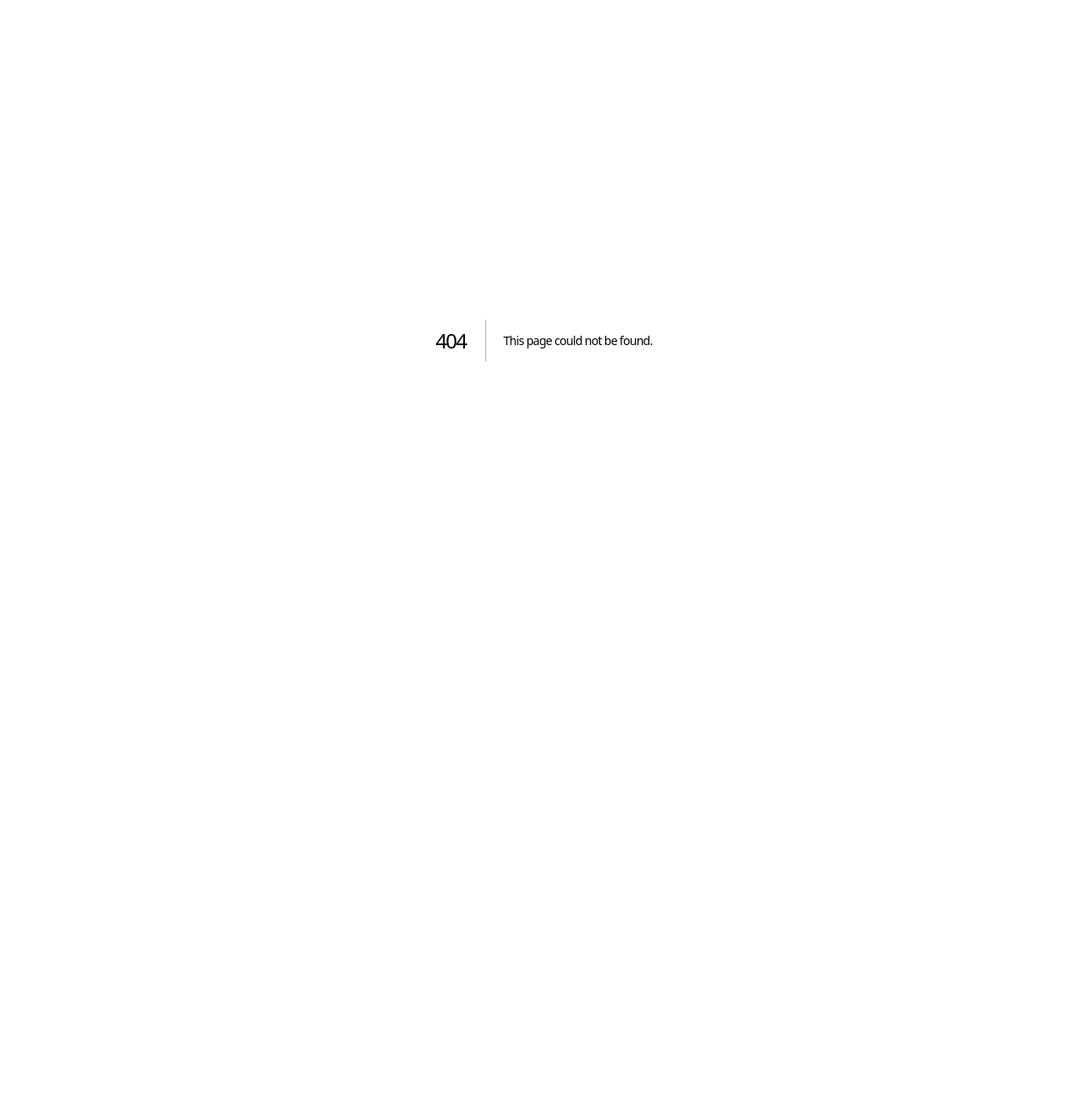
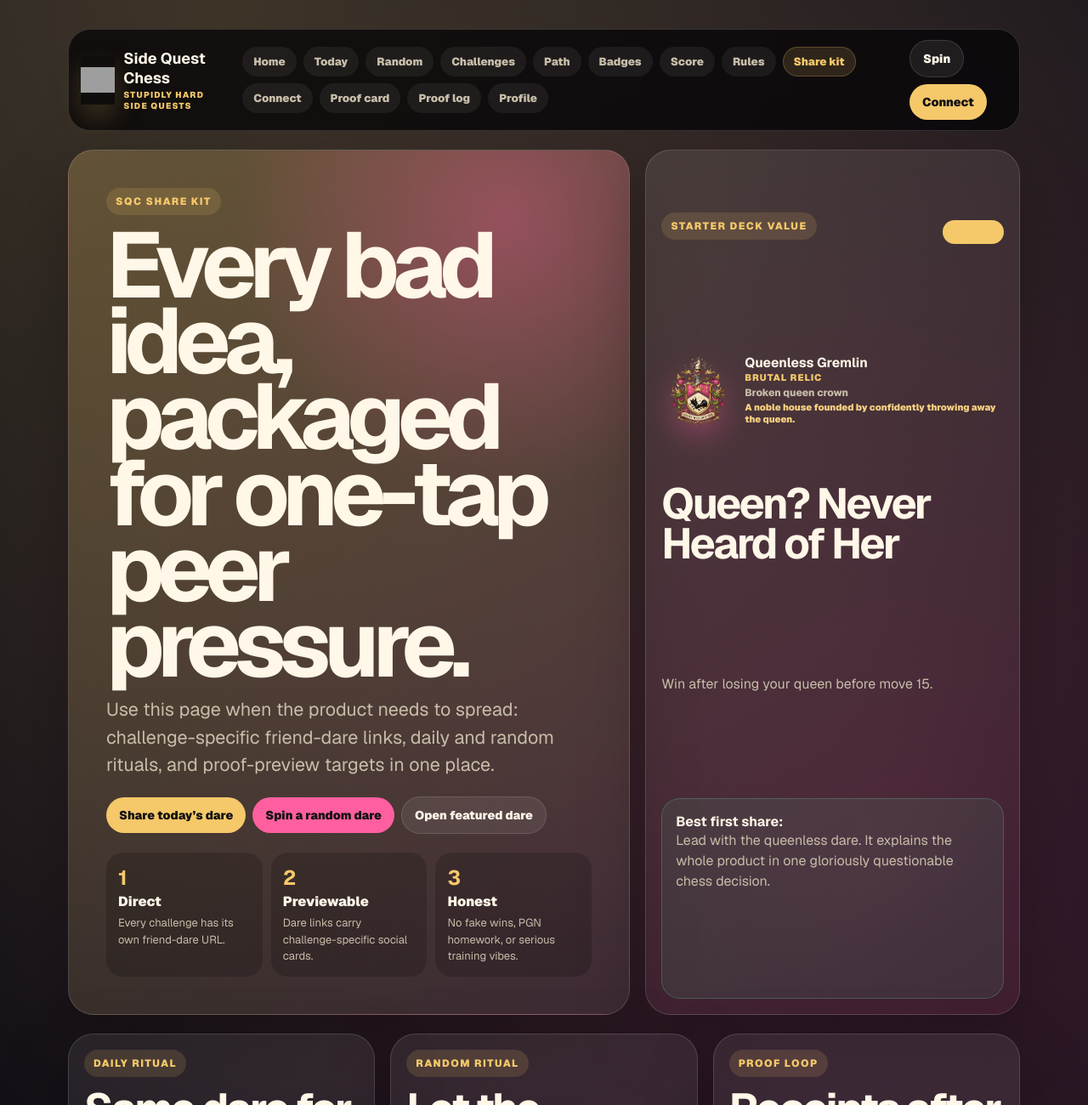
Before and after one commit to andreasnordenadler/cc, a Next.js app: page /share-kit in a window 1280 px wide. Before the commit this address had no page. Shown: the top 1300 px of the page at 85% size. Before the commit the page ends 800 px from the top, so only its background shows below. Built offline with nearby package versions, Linux system fonts and the light colour scheme; grey boxes are pictures that could not be loaded.

Commit message:
Add SQC starter deck share kit

```diff
--- /dev/null
+++ b/src/app/share-kit/page.tsx
@@ -0,0 +1,140 @@
+import type { Metadata } from "next";
+import Link from "next/link";
+import ChallengeBadge from "@/components/challenge-badge";
+import ChallengeInviteActions from "@/components/challenge-invite-actions";
+import SiteNav from "@/components/site-nav";
+import { CHALLENGES } from "@/lib/challenges";
+
+export const metadata: Metadata = {
+  title: "Share Kit — Side Quest Chess",
+  description:
+    "Challenge-specific Side Quest Chess dare links, preview targets, and friend-copy for every starter side quest.",
+  alternates: { canonical: "/share-kit" },
+  openGraph: {
+    title: "Side Quest Chess share kit",
+    description: "Every stupidly hard chess side quest, ready to dare a friend with exact challenge links.",
+    url: "/share-kit",
+    type: "website",
+  },
+  twitter: {
+    card: "summary_large_image",
+    title: "Side Quest Chess share kit",
+    description: "Send exact friend-dare links for the SQC starter deck.",
+  },
+};
+
+export default function ShareKitPage() {
+  const featured = CHALLENGES[0];
+  const deckValue = CHALLENGES.reduce((total, challenge) => total + challenge.reward, 0);
+
+  return (
+    <main className="site-shell">
+      <SiteNav isSignedIn={false} active="share-kit" />
+
+      <div className="content-wrap">
+        <section className="hero-grid">
+          <article className="hero-card">
+            <span className="eyebrow">SQC share kit</span>
+            <h1>Every bad idea, packaged for one-tap peer pressure.</h1>
+            <p className="hero-copy">
+              Use this page when the product needs to spread: challenge-specific friend-dare links, daily and random rituals, and proof-preview targets in one place.
+            </p>
+            <div className="button-row hero-actions">
+              <Link href="/today" className="button primary">Share today’s dare</Link>
+              <Link href="/random" className="button pink">Spin a random dare</Link>
+              <Link href={`/dare/${featured.id}`} className="button secondary">Open featured dare</Link>
+            </div>
+
+            <div className="steps" aria-label="What the share kit covers">
+              <Step num="1" title="Direct" copy="Every challenge has its own friend-dare URL." />
+              <Step num="2" title="Previewable" copy="Dare links carry challenge-specific social cards." />
+              <Step num="3" title="Honest" copy="No fake wins, PGN homework, or serious training vibes." />
+            </div>
+          </article>
+
+          <aside className="side-card card">
+            <div className="spread">
+              <span className="eyebrow">Starter deck value</span>
+              <span className="badge gold">{deckValue} pts</span>
+            </div>
+            <ChallengeBadge challenge={featured} />
+            <h2>{featured.title}</h2>
+            <p>{featured.objective}</p>
+            <div className="note-card">
+              <strong>Best first share:</strong>
+              <p>Lead with the queenless dare. It explains the whole product in one gloriously questionable chess decision.</p>
+            </div>
+          </aside>
+        </section>
+
+        <section className="big-grid" aria-label="Reusable sharing rituals">
+          <article className="mission-card daily-card">
+            <span className="eyebrow">Daily ritual</span>
+            <h2>Same dare for everyone today.</h2>
+            <p>Best for group chat chaos: one canonical challenge of the day, same badge target, same bad idea.</p>
+            <Link href="/today" className="button primary">Open daily dare</Link>
+          </article>
+
+          <article className="mission-card">
+            <span className="eyebrow">Random ritual</span>
+            <h2>Let the machine choose violence.</h2>
+            <p>Best for quick starts: spin the starter deck, then send the exact dare that lands.</p>
+            <Link href="/random" className="button pink">Open random dare</Link>
+          </article>
+
+          <article className="mission-card">
+            <span className="eyebrow">Proof loop</span>
+            <h2>Receipts after the game.</h2>
+            <p>Best for bragging honestly: proof cards and logs show passed, failed, and pending checks without pretending.</p>
+            <Link href="/proof-log" className="button secondary">Open proof log</Link>
+          </article>
+        </section>
+
+        <section className="section-head">
+          <div>
+            <span className="eyebrow">Challenge-specific dares</span>
+            <h2>Starter deck invite cards</h2>
+          </div>
+          <span className="badge gold">{CHALLENGES.length} links</span>
+        </section>
+
+        <section className="challenge-grid" aria-label="Starter deck share cards">
+          {CHALLENGES.map((challenge) => (
+            <article key={challenge.id} className="challenge-card">
+              <div className="card-meta">
+                <span>{challenge.category}</span>
+                <span className="badge danger">{challenge.difficulty}</span>
+              </div>
+              <ChallengeBadge challenge={challenge} />
+              <h3>{challenge.title}</h3>
+              <p>{challenge.objective}</p>
+              <em>{challenge.openingHint}</em>
+              <div className="proof-line">{challenge.badgeIdentity.heraldry.motto} · +{challenge.reward} pts</div>
+              <div className="button-row">
+                <Link href={`/dare/${challenge.id}`} className="button secondary">Open dare page</Link>
+                <Link href={`/api/og/dare/${challenge.id}`} className="button secondary">Preview card</Link>
+              </div>
+              <ChallengeInviteActions
+                challengeTitle={challenge.title}
+                challengeObjective={challenge.objective}
+                challengePath={`/dare/${challenge.id}`}
+                reward={challenge.reward}
+                badgeName={challenge.badgeIdentity.name}
+              />
+            </article>
+          ))}
+        </section>
+      </div>
+    </main>
+  );
+}
+
+function Step({ num, title, copy }: { num: string; title: string; copy: string }) {
+  return (
+    <div className="step">
+      <strong>{num}</strong>
+      <span>{title}</span>
+      <p>{copy}</p>
+    </div>
+  );
+}
--- a/src/components/site-nav.tsx
+++ b/src/components/site-nav.tsx
@@ -1,7 +1,7 @@
 import Image from "next/image";
 import Link from "next/link";
 
-type ActiveNavItem = "home" | "today" | "random" | "path" | "challenges" | "badges" | "scoreboard" | "rules" | "connect" | "account" | "result" | "proof-log";
+type ActiveNavItem = "home" | "today" | "random" | "path" | "challenges" | "badges" | "scoreboard" | "rules" | "share-kit" | "connect" | "account" | "result" | "proof-log";
 
 type SiteNavProps = {
   isSignedIn: boolean;
@@ -31,6 +31,7 @@ export default function SiteNav({ isSignedIn, active }: SiteNavProps) {
           <Link href="/badges" className={active === "badges" ? "active" : undefined}>Badges</Link>
           <Link href="/scoreboard" className={active === "scoreboard" ? "active" : undefined}>Score</Link>
           <Link href="/rules" className={active === "rules" ? "active" : undefined}>Rules</Link>
+          <Link href="/share-kit" className={active === "share-kit" ? "active" : undefined}>Share kit</Link>
           <Link href="/connect" className={active === "connect" ? "active" : undefined}>Connect</Link>
           <Link href="/result" className={active === "result" ? "active" : undefined}>Proof card</Link>
           <Link href="/proof-log" className={active === "proof-log" ? "active" : undefined}>Proof log</Link>
```
Also changed, not shown: src/app/page.tsx (+8 -0 lines), 2 other files (tests, documents, lock files or other folders).
